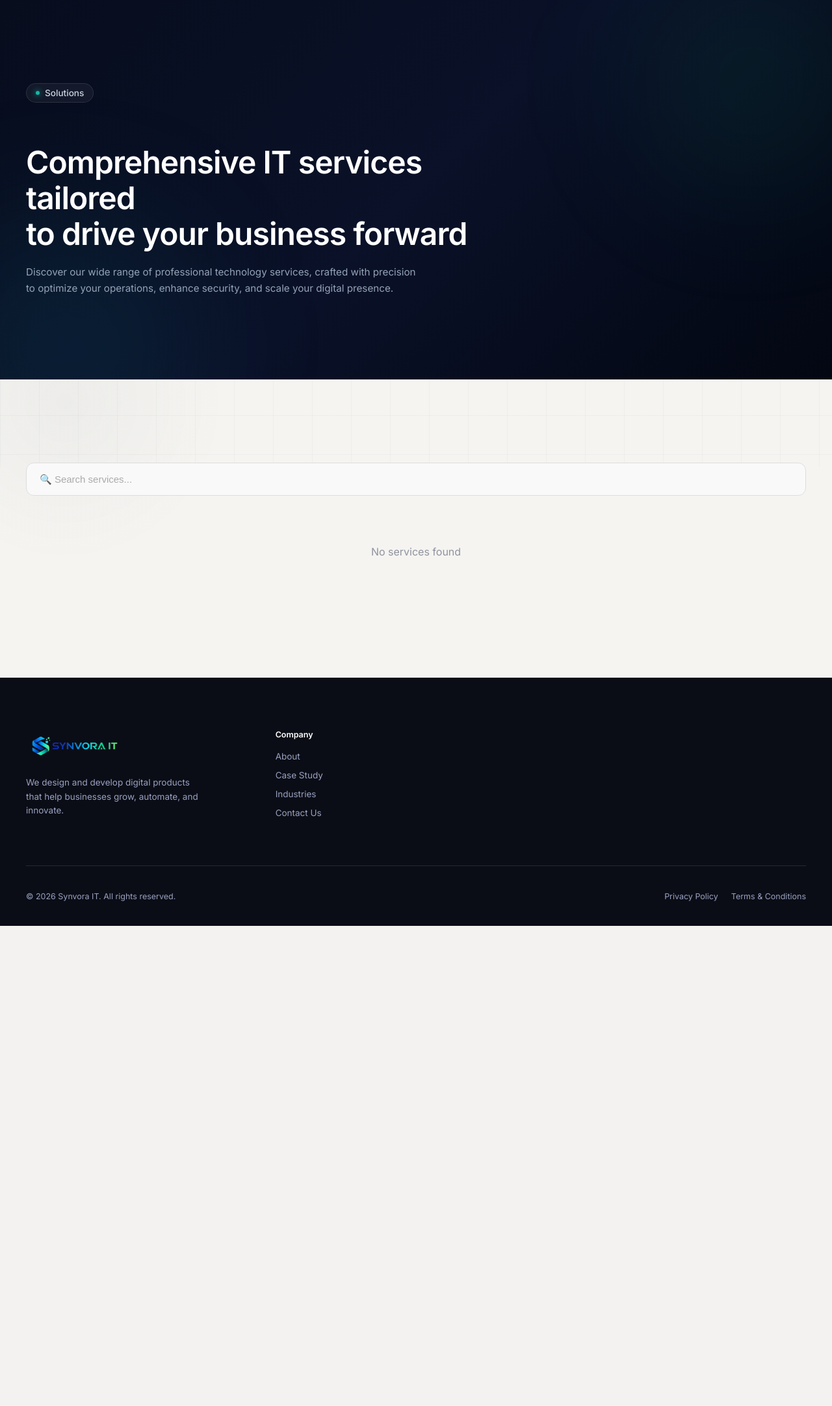
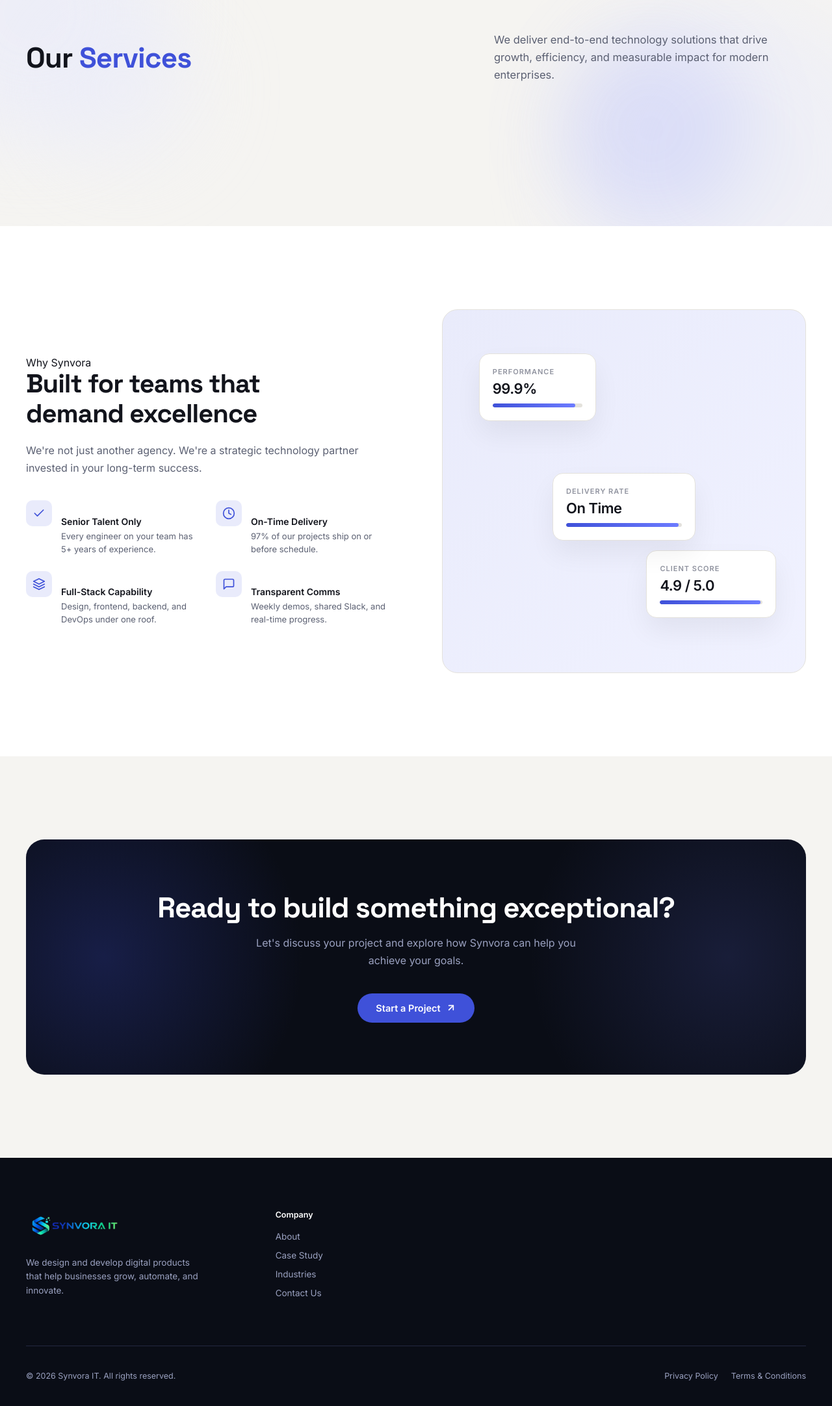
Before and after one commit to Synvora-IT/synvorait, a Django app: page /app/services/ in a window 1280 px wide. Shown: the part 81-2245 px from the top of the page at 65% size. Before the commit the page ends 1506 px from the top, so only its background shows below. Run offline with Django 5.2, Linux system fonts and the light colour scheme; data that the repository does not hold is empty.

Commit message:
Changed UI for services page

```diff
--- a/app/templates/services.html
+++ b/app/templates/services.html
@@ -1,109 +1,181 @@
 {% extends 'base.html' %}
-
 {% load static %}
 
 {% block title %}
-Services | Synvora IT
+    Services | Synvora IT
 {% endblock title %}
 
 {% block css %}
-
+    <link rel='stylesheet' href="{% static 'css/services.css' %}">
 {% endblock css %}
 
 {% block content %}
-      <section class="page-banner">
-          <div class="bg-glow bg-glow-1"></div>
-          <div class="bg-glow bg-glow-2"></div>
+    <!-- OUR SERVICES -->
+    <section class="services-section" id="services">
+        <div class="bg-shape bg-shape-1"></div>
+        <div class="bg-shape bg-shape-2"></div>
+        <div class="bg-shape bg-shape-3"></div>
+        <div class="bg-shape bg-shape-4"></div>
 
-          <div class="banner-container nav-inner">
-              <div class="banner-content">
-                  <div class="banner-badge">
-                      <span class="badge-dot"></span>
-                      <span>Solutions</span>
-                  </div>
+        <div class="wrap">
+            <div class="services-header">
+                <h2>Our <span>Services</span></h2>
+                <p class="lede">We deliver end-to-end technology solutions that drive growth, efficiency, and measurable impact for modern enterprises.</p>
+            </div>
 
-                  <h1 class="banner-title">Comprehensive IT services tailored<br>to drive your business forward</h1>
+            <div class="service-cards-grid">
 
-                  <p class="banner-subtitle">
-                      Discover our wide range of professional technology services, crafted with precision to optimize your operations, enhance security, and scale your digital presence.
-                  </p>
-              </div>
-          </div>
-      </section>
+                <!-- Card 1: UI/UX Design -->
 
-      <div class="bg-grid"></div>
-      <div class="bg-decoration bg-circle-1"></div>
-      <div class="bg-decoration bg-circle-2"></div>
+                {% for service in services %}
+                <div class="service-card-ref">
+                    <h3>{{ service.title }}</h3>
+                    <div class="mockup-preview">
+                        {% if service.banner %}
+                        <img src="{{ service.banner.url }}" alt="{{ service.title }}" class='banner'>
+                        {% else %}
+                            <div class="phone-mockup">
+                                <div class="phone-header"></div>
+                                <div class="phone-bar medium"></div>
+                                <div class="phone-block"></div>
+                                <div class="phone-bar short"></div>
+                            </div>
+                            <div class="phone-mockup">
+                                <div class="phone-header"></div>
+                                <div class="phone-bar short"></div>
+                                <div class="phone-block accent"></div>
+                                <div class="phone-bar medium"></div>
+                            </div>
+                            <div class="phone-mockup">
+                                <div class="phone-header"></div>
+                                <div class="phone-bar medium"></div>
+                                <div class="phone-block"></div>
+                                <div class="phone-bar short"></div>
+                            </div>
+                        {% endif %}
+                    </div>
+                    <p class="card-desc">{{service.short_description|slice:'200'}}</p>
+                    <button class="card-arrow">
+                        <svg viewBox="0 0 24 24" fill="none" stroke="currentColor" stroke-width="2.5" stroke-linecap="round" stroke-linejoin="round"><line x1="7" y1="17" x2="17" y2="7"></line><polyline points="7 7 17 7 17 17"></polyline></svg>
+                    </button>
+                </div>
 
-      <section class="section-wrapper">
-            <form method='GET' action="{% url 'services' %}" id="searchForm">
-                <div class='input-group'>
-                    <input type='text' placeholder="🔍 Search services..." name="search" oninput="autoSubmit()" id="search" value="{{ request.GET.search }}" style="width: 100%; padding: 16px 20px; font-size: 15px; border-radius: 12px;">
+                {% endfor %}
+
+            </div>
+
+        </div>
+    </section>
+
+    {% comment %}
+    <!-- STATS -->
+    <section class="stats-section">
+        <div class="wrap">
+            <div class="stats-grid">
+                <div class="stat-item">
+                    <div class="stat-number">{{total_project}}</div>
+                    <div class="stat-label">Projects Delivered</div>
                 </div>
-            </form>
+                <div class="stat-item">
+                    <div class="stat-number">98%</div>
+                    <div class="stat-label">Client Satisfaction</div>
+                </div>
+                <div class="stat-item">
+                    <div class="stat-number">{{total_member}}</div>
+                    <div class="stat-label">Expert Members</div>
+                </div>
+                <div class="stat-item">
+                    <div class="stat-number">12+</div>
+                    <div class="stat-label">Years of Experience</div>
+                </div>
+            </div>
+        </div>
+    </section>
+    {% endcomment %}
+    <!-- WHY CHOOSE US -->
+    <section class="why-section">
+        <div class="wrap">
+            <div class="why-grid">
+                <div class="why-content">
+                    <span class="section-tag">Why Synvora</span>
+                    <h2>Built for teams that demand excellence</h2>
+                    <p>We're not just another agency. We're a strategic technology partner invested in your long-term success.</p>
 
-          <div class="card-grid">
+                    <div class="why-features">
+                        <div class="why-feature">
+                            <div class="why-feature-icon">
+                                <svg viewBox="0 0 24 24" fill="none" stroke="currentColor" stroke-linecap="round" stroke-linejoin="round"><polyline points="20 6 9 17 4 12"></polyline></svg>
+                            </div>
+                            <div>
+                                <h5>Senior Talent Only</h5>
+                                <p>Every engineer on your team has 5+ years of experience.</p>
+                            </div>
+                        </div>
+                        <div class="why-feature">
+                            <div class="why-feature-icon">
+                                <svg viewBox="0 0 24 24" fill="none" stroke="currentColor" stroke-linecap="round" stroke-linejoin="round"><circle cx="12" cy="12" r="10"></circle><polyline points="12 6 12 12 16 14"></polyline></svg>
+                            </div>
+                            <div>
+                                <h5>On-Time Delivery</h5>
+                                <p>97% of our projects ship on or before schedule.</p>
+                            </div>
+                        </div>
+                        <div class="why-feature">
+                            <div class="why-feature-icon">
+                                <svg viewBox="0 0 24 24" fill="none" stroke="currentColor" stroke-linecap="round" stroke-linejoin="round"><path d="M12 2L2 7l10 5 10-5-10-5z"></path><path d="M2 17l10 5 10-5"></path><path d="M2 12l10 5 10-5"></path></svg>
+                            </div>
+                            <div>
+                                <h5>Full-Stack Capability</h5>
+                                <p>Design, frontend, backend, and DevOps under one roof.</p>
+                            </div>
+                        </div>
+                        <div class="why-feature">
+                            <div class="why-feature-icon">
+                                <svg viewBox="0 0 24 24" fill="none" stroke="currentColor" stroke-linecap="round" stroke-linejoin="round"><path d="M21 15a2 2 0 0 1-2 2H7l-4 4V5a2 2 0 0 1 2-2h14a2 2 0 0 1 2 2z"></path></svg>
+                            </div>
+                            <div>
+                                <h5>Transparent Comms</h5>
+                                <p>Weekly demos, shared Slack, and real-time progress.</p>
+                            </div>
+                        </div>
+                    </div>
+                </div>
 
-            {% for service in services %}
-              <!-- Card 1: UI/UX Design -->
-              <div class="card">
-                {% if service.banner %}
-                  <a href="{% url 'service-detail' service.slug %}"><div class="card-image-wrapper">
-                      <img src="{{service.banner.url}}" alt="{{service.title}}" class="card-image">
-                      <div class="card-image-overlay"></div>
-                  </div></a>
-                {% endif %}
-                  <div class="card-body">
-                      <span class="card-tag">{{service.solution}}</span>
-                      <a href="{% url 'service-detail' service.slug %}"><h3 >{{service.title}}</h3></a>
-                      <p class="card-description" style="color:#36454F">{{service.short_description}}</p>
-                      {% if service.technologies %}
-                        <div class="card-features">
-                          {% for technology in service.technologies.all|slice:'4' %}
-                            <span class="feature-chip" style="color: #708090">{{technology.name}}</span>
-                          {% endfor %}
-                        </div>
-                      {% endif %}
-                  </div>
-              </div>
-            {% empty %}
-              <div style="grid-column: 1 / -1; text-align: center; padding: 40px; color: #90939F;">
-                  <p>No services found</p>
-              </div>
-            {% endfor %}
+                <div class="why-visual">
+                    <div class="visual-card visual-card-1">
+                        <div class="label">Performance</div>
+                        <div class="value">99.9%</div>
+                        <div class="bar"><div class="bar-fill" style="width: 92%"></div></div>
+                    </div>
+                    <div class="visual-card visual-card-2">
+                        <div class="label">Client Score</div>
+                        <div class="value">4.9 / 5.0</div>
+                        <div class="bar"><div class="bar-fill" style="width: 98%"></div></div>
+                    </div>
+                    <div class="visual-card visual-card-3">
+                        <div class="label">Delivery Rate</div>
+                        <div class="value">On Time</div>
+                        <div class="bar"><div class="bar-fill" style="width: 97%"></div></div>
+                    </div>
+                </div>
+            </div>
+        </div>
+    </section>
 
-          </div>
-
-          {% if services.has_other_pages %}
-              <div class="pagination-wrapper" style="margin-top: 60px; display: flex; justify-content: center;">
-                  <nav class="pagination" style="display: flex; gap: 8px; align-items: center;">
-
-                      <!-- Previous Page Link -->
-                      {% if services.has_previous %}
-                          <a href="?page={{ services.previous_page_number }}{% if request.GET.search %}&search={{ request.GET.search }}{% endif %}" class="page-btn prev-next">
-                              &laquo; Prev
-                          </a>
-                      {% else %}
-                          <span class="page-btn prev-next disabled" style="opacity: 0.4; cursor: not-allowed;">
-                              &laquo; Prev
-                          </span>
-                      {% endif %}
-
-                      <!-- Next Page Link -->
-                      {% if services.has_next %}
-                          <a href="?page={{ services.next_page_number }}{% if request.GET.search %}&search={{ request.GET.search }}{% endif %}" class="page-btn prev-next">
-                              Next &raquo;
-                          </a>
-                      {% else %}
-                          <span class="page-btn prev-next disabled" style="opacity: 0.4; cursor: not-allowed;">
-                              Next &raquo;
-                          </span>
-                      {% endif %}
-
-                  </nav>
-              </div>
-          {% endif %}
-      </section>
-
+    <!-- CTA -->
+    <section class="cta-section">
+        <div class="wrap">
+            <div class="cta-box">
+                <div class="cta-content">
+                    <h2>Ready to build something exceptional?</h2>
+                    <p>Let's discuss your project and explore how Synvora can help you achieve your goals.</p>
+                    <a href="{% url 'contact-us' %}" class="btn btn-primary" style="display: inline-flex; align-items: center; gap: 8px; padding: 14px 28px; border-radius: 100px; font-weight: 600;">
+                        Start a Project
+                        <svg width="16" height="16" viewBox="0 0 24 24" fill="none" stroke="currentColor" stroke-width="2.5" stroke-linecap="round" stroke-linejoin="round"><line x1="7" y1="17" x2="17" y2="7"></line><polyline points="7 7 17 7 17 17"></polyline></svg>
+                    </a>
+                </div>
+            </div>
+        </div>
+    </section>
 
 {% endblock content %}
--- /dev/null
+++ b/static/css/services.css
@@ -0,0 +1,362 @@
+/* ============ SERVICES PAGE HORIZONTAL SCROLL STYLES ============ */
+
+.services-section {
+    margin-top: -80px;
+    position: relative;
+    overflow: hidden;
+}
+
+/* Organic background shapes */
+.bg-shape {
+    position: absolute;
+    pointer-events: none;
+    z-index: 0;
+    border-radius: 50%;
+    filter: blur(60px);
+}
+
+.bg-shape-1 { top: -100px; left: -150px; width: 400px; height: 400px; background: var(--accent-soft); opacity: 0.6; }
+.bg-shape-2 { bottom: -150px; right: -100px; width: 500px; height: 500px; background: var(--accent-soft); opacity: 0.5; }
+.bg-shape-3 { top: 30%; right: 10%; width: 300px; height: 300px; background: var(--accent-bright); opacity: 0.15; }
+.bg-shape-4 { bottom: 20%; left: 5%; width: 250px; height: 250px; background: var(--accent-soft); opacity: 0.35; }
+
+.services-section .wrap {
+    position: relative;
+    z-index: 1;
+}
+
+.services-header {
+    display: flex;
+    justify-content: space-between;
+    align-items: flex-end;
+    margin-bottom: 40px;
+    gap: 40px;
+    flex-wrap: wrap;
+}
+
+.services-header h2 span {
+    color: var(--accent);
+}
+
+.services-header .lede {
+    max-width: 480px;
+    margin: 0;
+}
+
+/* HORIZONTAL SCROLL CONTAINER FOR CARDS */
+.service-cards-grid {
+    display: flex;
+    gap: 24px;
+    overflow-x: auto;
+    scroll-snap-type: x mandatory;
+    scroll-behavior: smooth;
+    padding-bottom: 20px; /* স্ক্রলবারের জন্য নিচে একটু স্পেস */
+    margin-bottom: 30px;
+    -webkit-overflow-scrolling: touch;
+}
+
+/* সুন্দর কাস্টম স্ক্রলবার ডিজাইন */
+.service-cards-grid::-webkit-scrollbar {
+    height: 8px;
+}
+.service-cards-grid::-webkit-scrollbar-track {
+    background: var(--line);
+    border-radius: 4px;
+}
+.service-cards-grid::-webkit-scrollbar-thumb {
+    background: var(--muted);
+    border-radius: 4px;
+}
+.service-cards-grid::-webkit-scrollbar-thumb:hover {
+    background: var(--accent);
+}
+
+/* প্রতিটি কার্ডের ফিক্সড উইডথ যাতে স্ক্রল করার সময় ভেঙে না যায় */
+.service-card-ref {
+    flex: 0 0 380px; /* কার্ডের নির্দিষ্ট চওড়া */
+    scroll-snap-align: start;
+    background: rgba(255, 255, 255, 0.85);
+    backdrop-filter: blur(20px);
+    -webkit-backdrop-filter: blur(20px);
+    border: 1px solid var(--line);
+    border-radius: 24px;
+    padding: 28px;
+    position: relative;
+    overflow: hidden;
+    transition: all 0.4s cubic-bezier(0.22, 1, 0.36, 1);
+    box-shadow: 0 8px 32px rgba(10, 13, 22, 0.04);
+}
+
+.service-card-ref::before {
+    content: '';
+    position: absolute;
+    top: 0;
+    left: 0;
+    right: 0;
+    height: 180px;
+    background: linear-gradient(180deg, var(--accent-soft) 0%, transparent 100%);
+    opacity: 0.5;
+    pointer-events: none;
+}
+
+.service-card-ref:hover {
+    transform: translateY(-8px);
+    box-shadow: 0 20px 60px rgba(63, 81, 217, 0.12);
+    border-color: var(--accent-bright);
+}
+
+.service-card-ref h3 {
+    font-family: 'Space Grotesk', sans-serif;
+    font-size: 22px;
+    font-weight: 700;
+    color: var(--ink);
+    margin-bottom: 24px;
+    letter-spacing: -0.3px;
+    position: relative;
+    z-index: 1;
+}
+
+/* Mockup Preview */
+.mockup-preview {
+    background: var(--surface);
+    border-radius: 20px;
+    padding: 20px;
+    margin-bottom: 20px;
+    aspect-ratio: 4/3;
+    display: flex;
+    align-items: flex-end;
+    justify-content: center;
+    gap: 12px;
+    position: relative;
+    z-index: 1;
+    box-shadow: inset 0 2px 8px rgba(0,0,0,0.03);
+    overflow: hidden;
+    border: 1px solid var(--line);
+}
+
+.banner{
+    width: 100%; height: 100%; object-fit: cover; display: block;
+}
+
+/* Phone mockup */
+.phone-mockup {
+    width: 80px;
+    height: 140px;
+    background: var(--bg);
+    border-radius: 12px;
+    border: 2px solid var(--line);
+    padding: 6px;
+    display: flex;
+    flex-direction: column;
+    gap: 4px;
+    transition: transform 0.3s;
+    box-shadow: 0 4px 12px rgba(0,0,0,0.04);
+}
+
+.phone-mockup:nth-child(2) {
+    transform: translateY(-8px);
+}
+
+.service-card-ref:hover .phone-mockup:nth-child(1) {
+    transform: rotate(-3deg) translateX(-4px);
+}
+
+.service-card-ref:hover .phone-mockup:nth-child(2) {
+    transform: translateY(-12px);
+}
+
+.service-card-ref:hover .phone-mockup:nth-child(3) {
+    transform: rotate(3deg) translateX(4px);
+}
+
+.phone-header { height: 8px; background: var(--accent-soft); border-radius: 4px; width: 60%; }
+.phone-bar { height: 5px; background: var(--line); border-radius: 3px; }
+.phone-bar.short { width: 50%; }
+.phone-bar.medium { width: 75%; }
+.phone-block { flex: 1; background: var(--accent-soft); border-radius: 6px; opacity: 0.7; }
+.phone-block.accent { background: var(--accent); opacity: 0.25; }
+
+/* Web mockup */
+.web-mockup {
+    flex: 1.5;
+    height: 120px;
+    background: var(--surface);
+    border-radius: 10px;
+    border: 2px solid var(--line);
+    padding: 8px;
+    display: flex;
+    flex-direction: column;
+    gap: 5px;
+    box-shadow: 0 4px 12px rgba(0,0,0,0.04);
+}
+
+.web-header-bar { height: 6px; background: var(--accent); border-radius: 3px; width: 40%; opacity: 0.5; }
+.web-content { display: flex; gap: 6px; flex: 1; }
+.web-sidebar { width: 30%; background: var(--accent-soft); border-radius: 6px; opacity: 0.6; }
+.web-main { flex: 1; background: var(--bg); border-radius: 6px; display: flex; flex-direction: column; gap: 4px; padding: 6px; }
+.web-main .bar { height: 4px; background: var(--line); border-radius: 2px; }
+.web-main .bar.short { width: 60%; }
+.web-main .block { flex: 1; background: var(--accent-soft); border-radius: 4px; opacity: 0.6; }
+
+/* Arrow Button */
+.card-arrow {
+    position: absolute;
+    bottom: 24px;
+    right: 24px;
+    width: 48px;
+    height: 48px;
+    background: var(--ink);
+    border-radius: 50%;
+    display: flex;
+    align-items: center;
+    justify-content: center;
+    color: var(--surface);
+    transition: all 0.3s;
+    z-index: 2;
+    border: none;
+    cursor: pointer;
+}
+
+.card-arrow:hover {
+    background: var(--accent);
+    transform: rotate(-45deg) scale(1.1);
+}
+
+.card-arrow svg { width: 20px; height: 20px; }
+
+.service-card-ref .card-desc {
+    font-size: 13.5px;
+    color: var(--ink-soft);
+    line-height: 1.6;
+    padding-right: 56px;
+    position: relative;
+    z-index: 1;
+}
+
+
+/* ============ WHY CHOOSE US ============ */
+.why-section { background: var(--surface); }
+
+.why-grid {
+    display: grid;
+    grid-template-columns: 1fr 1fr;
+    gap: 80px;
+    align-items: center;
+}
+
+.why-content h2 {
+    font-size: clamp(28px, 3.5vw, 40px);
+    font-weight: 800;
+    letter-spacing: -1px;
+    line-height: 1.15;
+    margin-bottom: 20px;
+}
+
+.why-content > p {
+    font-size: 16px;
+    color: var(--ink-soft);
+    line-height: 1.7;
+    margin-bottom: 36px;
+}
+
+.why-features {
+    display: grid;
+    grid-template-columns: 1fr 1fr;
+    gap: 24px;
+}
+
+.why-feature { display: flex; gap: 14px; }
+.why-feature-icon {
+    width: 40px;
+    height: 40px;
+    border-radius: 10px;
+    background: var(--accent-soft);
+    display: flex;
+    align-items: center;
+    justify-content: center;
+    color: var(--accent);
+    flex-shrink: 0;
+}
+.why-feature-icon svg { width: 20px; height: 20px; stroke-width: 2; }
+.why-feature h5 { font-size: 14px; font-weight: 700; margin-bottom: 4px; color: var(--ink); }
+.why-feature p { font-size: 13px; color: var(--ink-soft); line-height: 1.55; margin: 0; }
+
+.why-visual {
+    position: relative;
+    aspect-ratio: 1;
+    background: linear-gradient(135deg, var(--accent-soft) 0%, rgba(108, 123, 255, 0.1) 100%);
+    border-radius: 24px;
+    display: flex;
+    align-items: center;
+    justify-content: center;
+    overflow: hidden;
+    border: 1px solid var(--line);
+}
+
+.visual-card {
+    position: absolute;
+    background: var(--surface);
+    border-radius: 16px;
+    padding: 20px;
+    box-shadow: 0 20px 40px rgba(10, 13, 22, 0.06);
+    border: 1px solid var(--line);
+}
+
+.visual-card-1 { top: 12%; left: 10%; width: 180px; }
+.visual-card-2 { bottom: 15%; right: 8%; width: 200px; }
+.visual-card-3 { top: 45%; left: 50%; transform: translateX(-50%); width: 220px; }
+
+.visual-card .label { font-size: 11px; font-weight: 600; color: var(--muted); text-transform: uppercase; letter-spacing: 1px; margin-bottom: 6px; }
+.visual-card .value { font-size: 22px; font-weight: 800; color: var(--ink); letter-spacing: -0.5px; }
+.visual-card .bar { height: 6px; background: var(--line); border-radius: 3px; margin-top: 10px; overflow: hidden; }
+.visual-card .bar-fill { height: 100%; background: linear-gradient(90deg, var(--accent), var(--accent-bright)); border-radius: 3px; }
+
+/* ============ STATS ============ */
+.stats-section { background: var(--bg); margin-top: -90px; }
+.stats-grid { display: grid; grid-template-columns: repeat(4, 1fr); gap: 24px; }
+.stat-item { text-align: center; padding: 32px 20px; border-radius: 20px; background: var(--surface); border: 1px solid var(--line); transition: all 0.3s; }
+.stat-item:hover { transform: translateY(-4px); box-shadow: 0 12px 32px rgba(10, 13, 22, 0.05); }
+.stat-number { font-size: 44px; font-weight: 800; letter-spacing: -1.5px; color: var(--accent); line-height: 1; margin-bottom: 8px; }
+.stat-label { font-size: 13px; font-weight: 500; color: var(--ink-soft); }
+
+/* ============ CTA ============ */
+.cta-section { background: var(--bg); }
+.cta-box {
+    background: var(--dark);
+    border-radius: 28px;
+    padding: 80px 60px;
+    text-align: center;
+    position: relative;
+    overflow: hidden;
+}
+.cta-box::before {
+    content: '';
+    position: absolute;
+    top: -50%; left: -20%; width: 60%; height: 200%;
+    background: radial-gradient(circle, rgba(63, 81, 217, 0.25), transparent 60%);
+}
+.cta-box::after {
+    content: '';
+    position: absolute;
+    bottom: -50%; right: -20%; width: 60%; height: 200%;
+    background: radial-gradient(circle, rgba(108, 123, 255, 0.15), transparent 60%);
+}
+.cta-content { position: relative; z-index: 1; }
+.cta-box h2 { font-size: clamp(28px, 4vw, 44px); font-weight: 800; letter-spacing: -1px; line-height: 1.15; color: #fff; margin-bottom: 16px; max-width: 100%; }
+.cta-box p { font-size: 16px; color: var(--on-dark-soft); max-width: 520px; margin: 0 auto 36px; line-height: 1.7; }
+.cta-box .btn-primary { background: var(--accent); color: #fff; }
+.cta-box .btn-primary:hover { background: var(--accent-bright); }
+
+/* ============ RESPONSIVE BREAKPOINTS ============ */
+@media (max-width: 1024px) {
+    .service-card-ref { flex: 0 0 320px; }
+    .process-grid, .stats-grid { grid-template-columns: repeat(2, 1fr); }
+    .why-grid { grid-template-columns: 1fr; gap: 40px; }
+}
+
+@media (max-width: 768px) {
+    .service-card-ref { flex: 0 0 280px; }
+    .stats-grid { grid-template-columns: 1fr; }
+    .why-features { grid-template-columns: 1fr; }
+    .cta-box { padding: 50px 24px; }
+}
```
